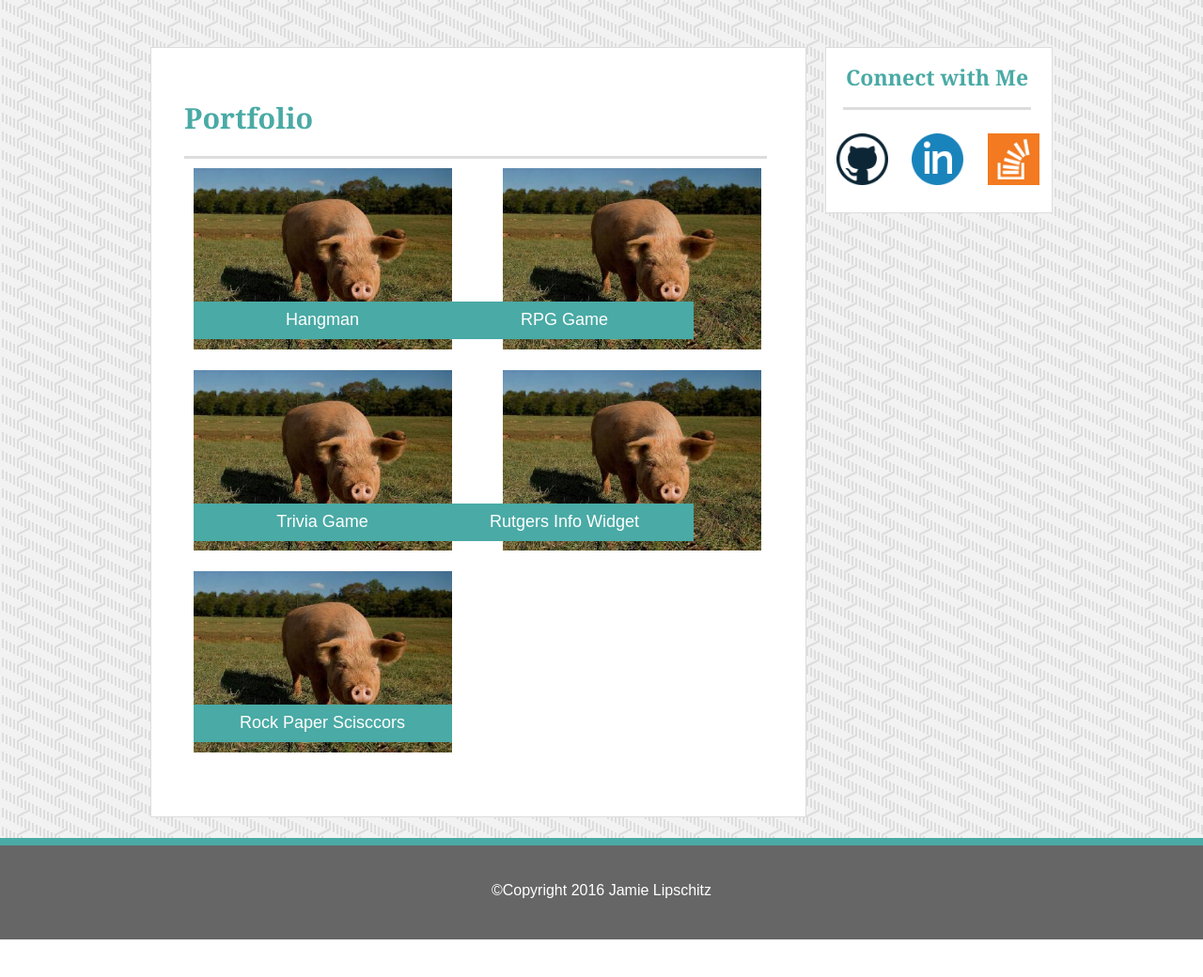
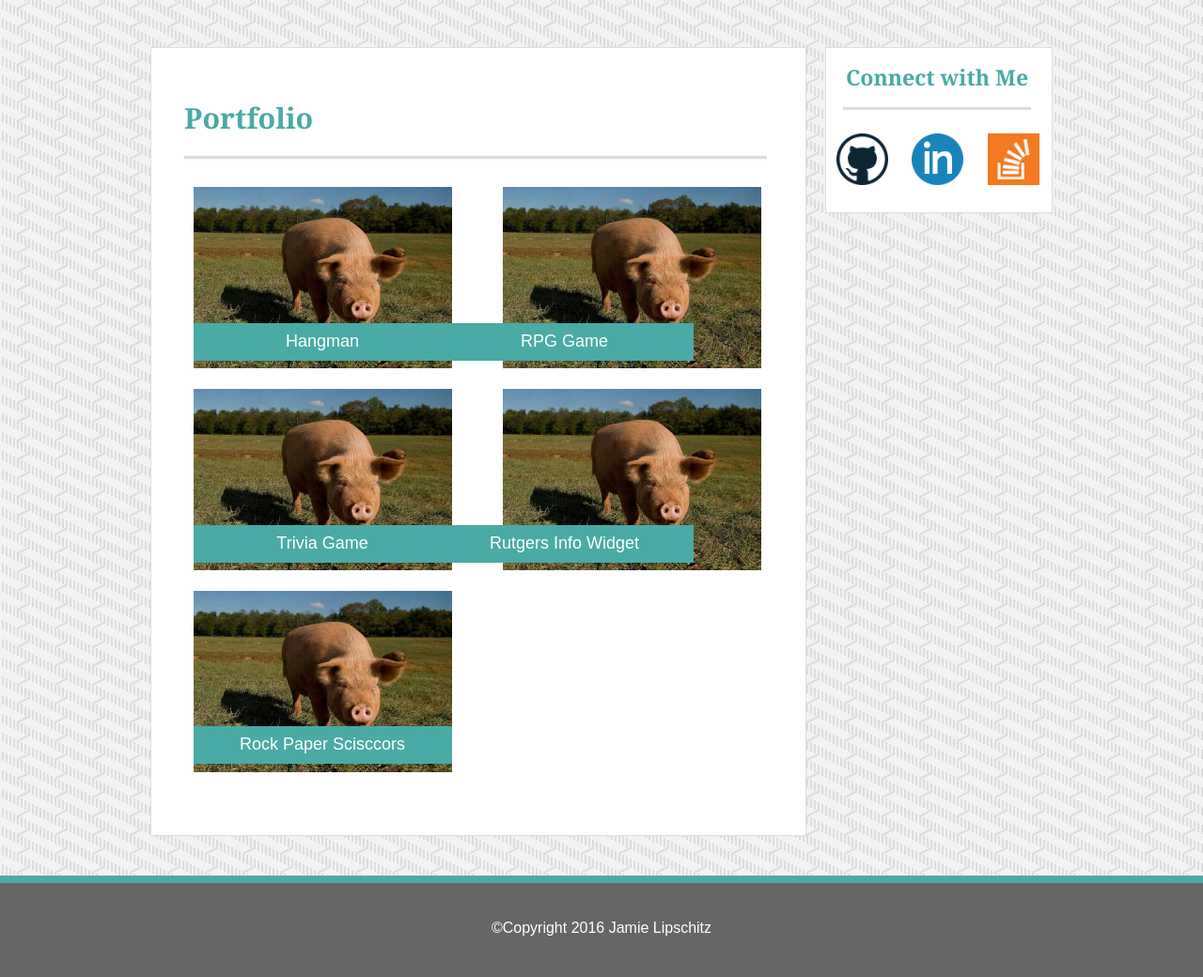
Before and after one commit to Jlipschitz/AboutMe, a PHP site: page /portfolio.html in a window 1280 px wide. Shown: the part 109-1149 px from the top of the page at 94% size. Before the commit the page ends 1109 px from the top, so only its background shows below. Run offline with PHP 8.4, Linux system fonts and the light colour scheme.

Commit message:
more css changes

```diff
--- a/assets/css/style.css
+++ b/assets/css/style.css
@@ -21,7 +21,7 @@ body {
 .background {
   background: url('../images/small_steps.png') repeat;
   overflow: auto;
-  height: 1000px;
+  height: 1040px;
 }
 
 .main h2 {
@@ -138,6 +138,9 @@ body {
   width: 285px;
   padding: 9.5px;
 }
+#hangDiv, #rpgDiv {
+	padding-top:30px;
+}
 
 .portText {
   position: absolute;
@@ -152,24 +155,24 @@ body {
 }
 
 #hangText {
-  top: 430px;
+  top: 453px;
 }
 
 #triviaText {
-  top: 645px;
+  top: 668px;
 }
 
 #rockText {
-  top: 859px;
+  top: 882px;
 }
 
 #rutText {
-  top: 645px;
+  top: 668px;
   right: 542px;
 }
 
 #rpgText {
-  top: 430px;
+  top: 453px;
   right: 542px;
 }
 
@@ -385,9 +388,11 @@ h2 {
 #rpgText:hover {
   color: #4aaaa5;
   background-color: #f2f2f2;
+  font-style: bolder;
   transition: all 500ms linear;
   transition-delay: 0.5s;
   transition: all 1s ease-in-out;
+  font-size: 20px;
 }
 
 
```
